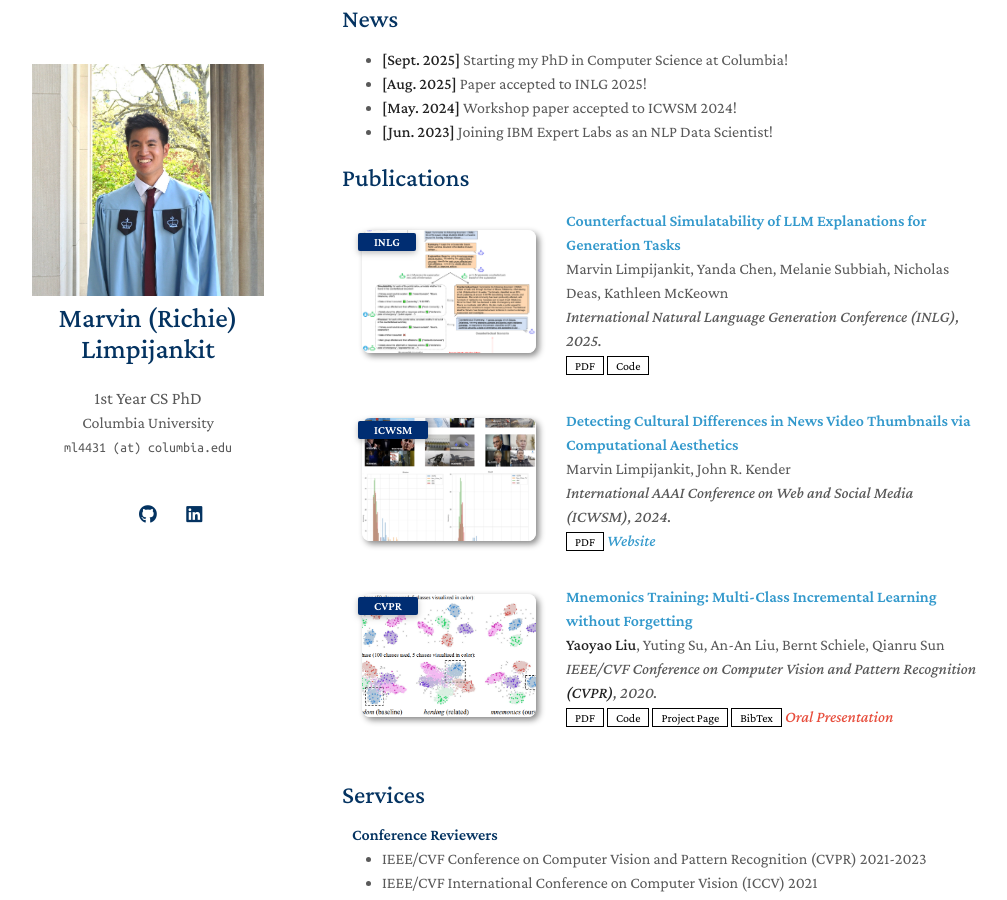
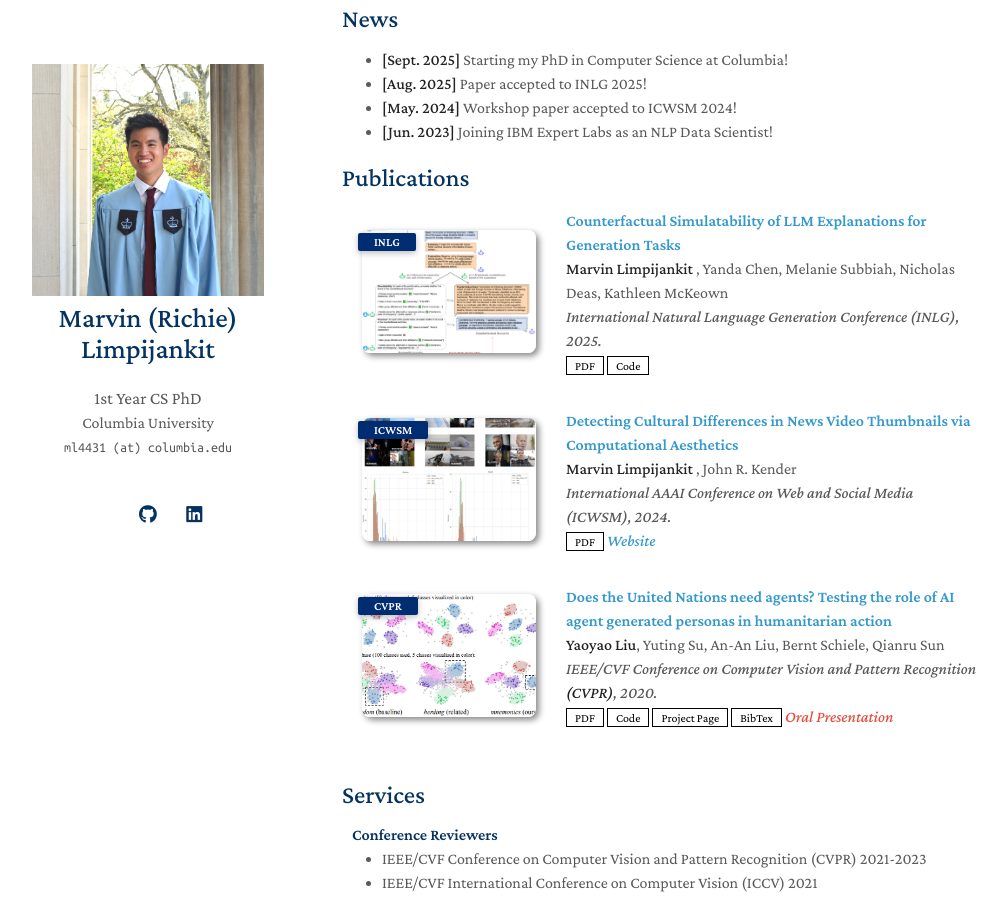
Before and after one commit to mlimpijankit/mlimpijankit.github.io, a Jekyll site: the page built from index.md, in a window 1280 px wide and 900 px high, scrolled down 374 px. Shown: the whole window, without its empty margins (128-1135 px from the left). Built offline with Jekyll 4.4.1, drawn with Linux system fonts in a browser that asks for light colours; a style sheet for code colours, icons or effects is not loaded.

Commit message:
Update publications.yml

```diff
--- a/_data/publications.yml
+++ b/_data/publications.yml
@@ -1,7 +1,7 @@
 main:
 
   - title: Counterfactual Simulatability of LLM Explanations for Generation Tasks
-    authors: Marvin Limpijankit, Yanda Chen, Melanie Subbiah, Nicholas Deas, Kathleen McKeown
+    authors: <strong> Marvin Limpijankit </strong>, Yanda Chen, Melanie Subbiah, Nicholas Deas, Kathleen McKeown
     conference_short: INLG
     conference: International Natural Language Generation Conference (INLG), 2025.
     pdf: https://arxiv.org/pdf/2505.21740.pdf
@@ -9,14 +9,14 @@ main:
     image: ./assets/img/limpijankit2025counterfactual.png
 
   - title: Detecting Cultural Differences in News Video Thumbnails via Computational Aesthetics
-    authors: Marvin Limpijankit, John R. Kender
+    authors: <strong> Marvin Limpijankit </strong>, John R. Kender
     conference_short: ICWSM
     conference: International AAAI Conference on Web and Social Media (ICWSM), 2024.
     pdf: https://arxiv.org/pdf/2505.21912.pdf
     image: ./assets/img/limpijankit2025detecting.png
     notes: <a href="https://example.com">Website</a>
 
-  - title: "Mnemonics Training: Multi-Class Incremental Learning without Forgetting"
+  - title: "Does the United Nations need agents? Testing the role of AI agent generated personas in humanitarian action"
     authors: <strong>Yaoyao Liu</strong>, Yuting Su, An-An Liu, Bernt Schiele, Qianru Sun
     conference_short: CVPR
     conference: IEEE/CVF Conference on Computer Vision and Pattern Recognition <strong>(CVPR)</strong>, 2020.
```
